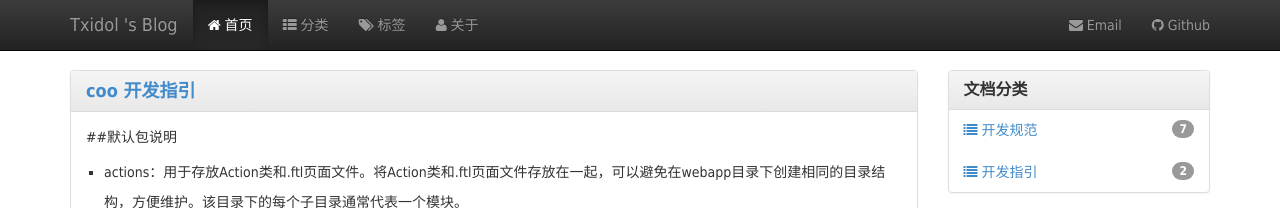
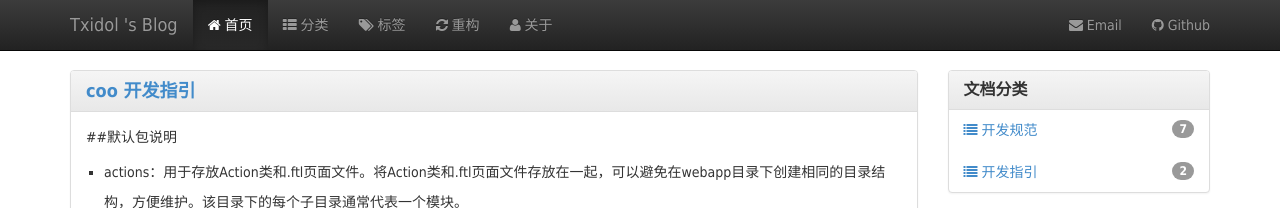
Before and after one commit to txidol/txidol.github.io, a Jekyll site: the page built from index.html, in a window 1280 px wide. Shown: the top 208 px of the page. Built offline with Jekyll 4.4.1, drawn with Linux system fonts in a browser that asks for light colours; nearby versions of some CDN libraries; Markdown is read by kramdown in place of the engine named in the settings; the list of posts is cut into pages by our own code.

Commit message:
Update header.html

```diff
--- a/_includes/header.html
+++ b/_includes/header.html
@@ -26,6 +26,11 @@
                         <i class="fa fa-tags"></i>&nbsp;标签
                     </a>
                 </li>
+                <li>
+                    <a href="/doc/refactoring">
+                        <i class="fa fa-refresh fa-spin"></i>&nbsp;重构
+                    </a>
+                </li>
                 <li{% if page.navId == "about" %} class="active"{% endif %}>
                     <a href="{{ site.ctx }}/about">
                         <i class="fa fa-user"></i>&nbsp;关于
@@ -35,12 +40,12 @@
             </ul>
             <ul class="nav navbar-nav navbar-right">
                 <li>
-                    <a href="mailto:jnoee@qq.com">
+                    <a href="mailto:love_xiang21@foxmail.com">
                         <i class="fa fa-envelope"></i>&nbsp;Email
                     </a>
                 </li>
                 <li>
-                    <a href="https://github.com/Jnoee/doc" target="_blank">
+                    <a href="https://github.com/txidol/txidol.github.io" target="_blank">
                         <i class="fa fa-github"></i>&nbsp;Github
                     </a>
                 </li>
```
